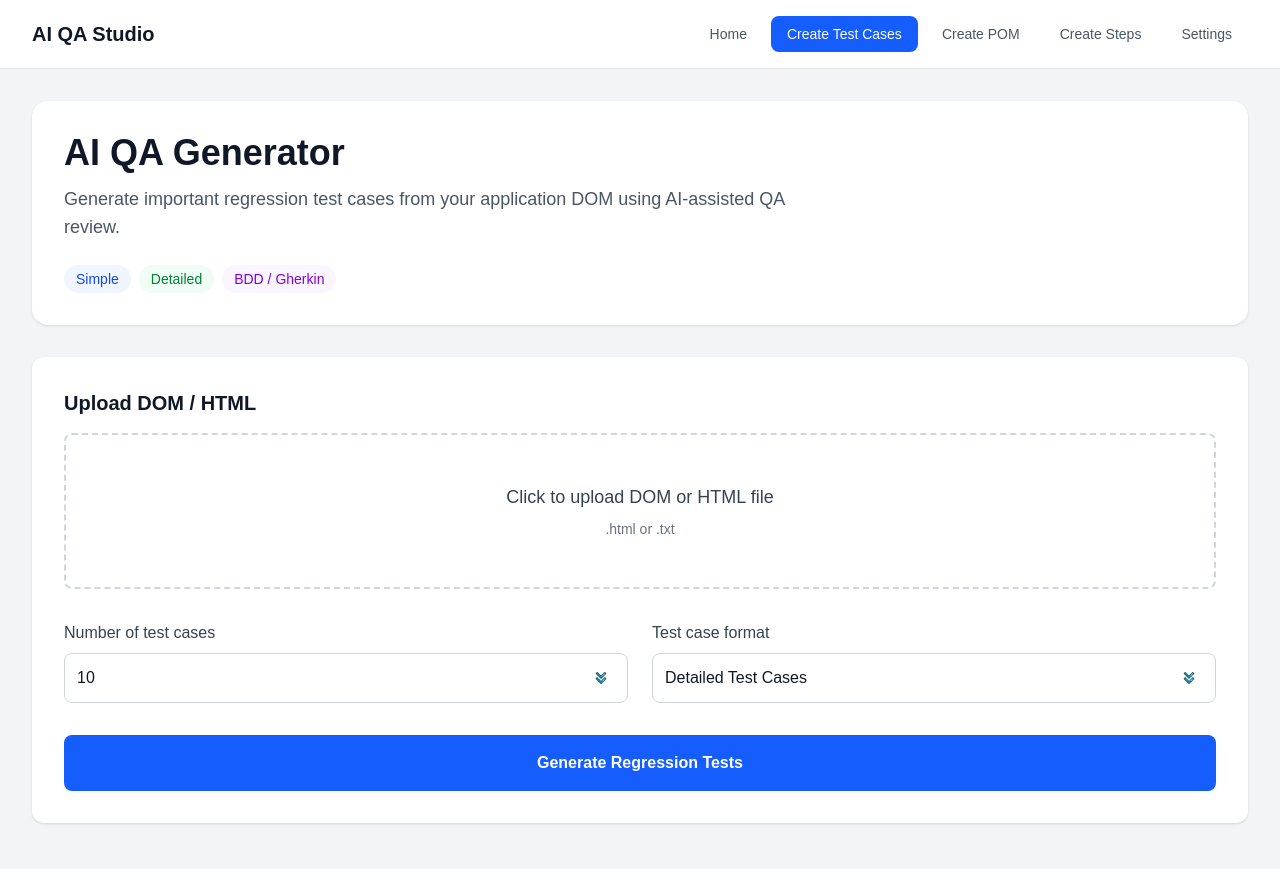
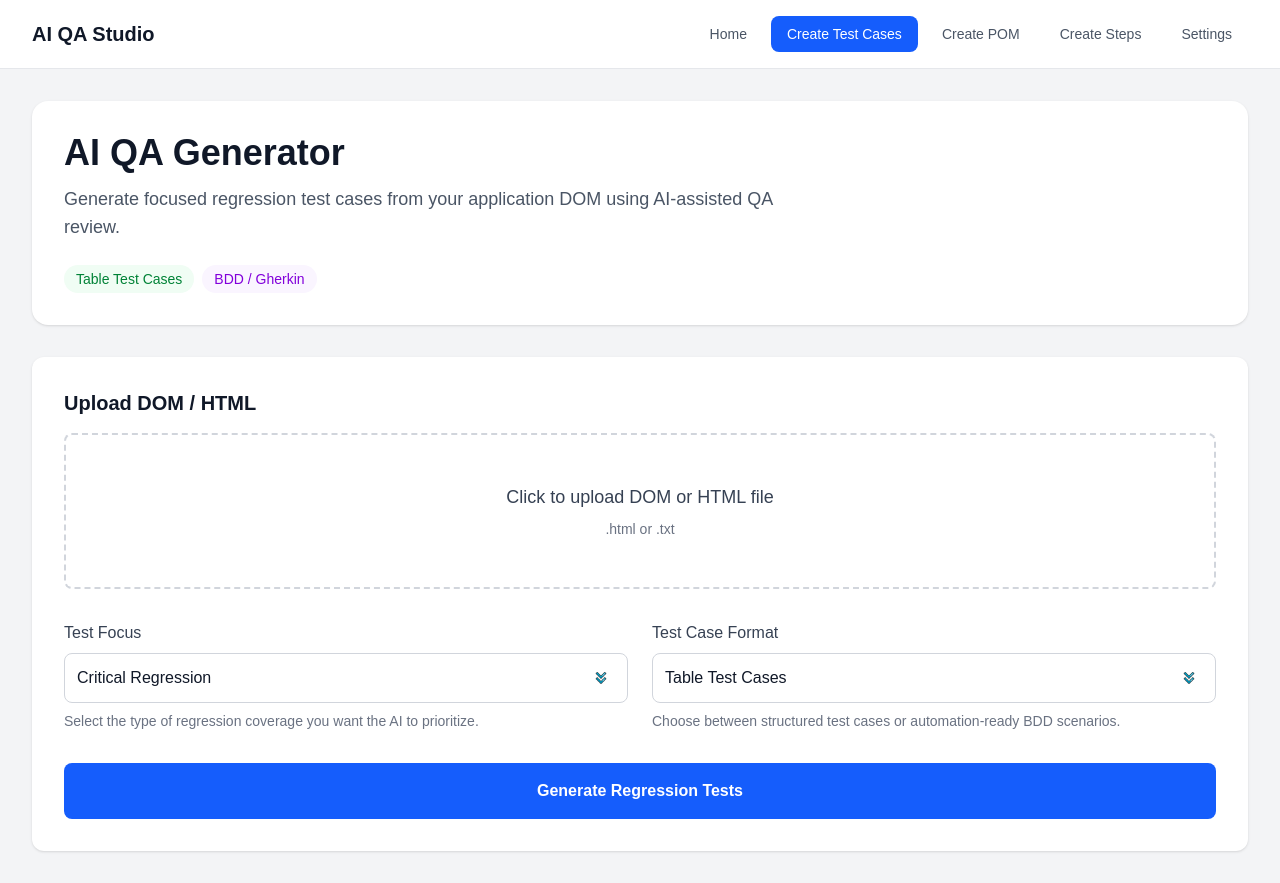
Before and after one commit to PeterLukic/ai-qa-generator, a Next.js app: page /ts in a window 1280 px wide. Built offline with nearby package versions, Linux system fonts and the light colour scheme.

Commit message:
update page for ts

```diff
--- a/app/ts/page.tsx
+++ b/app/ts/page.tsx
@@ -4,15 +4,16 @@ import { useState } from "react";
 import { cleanDom } from "@/lib/domCleaner";
 
 type TestCaseFormat =
-  | "simple"
   | "detailed"
   | "bdd";
 
-type SimpleTestCase = {
-  id: string;
-  name: string;
-  description: string;
-};
+type TestFocus =
+  | "critical"
+  | "positive"
+  | "negative"
+  | "edge"
+  | "smoke"
+  | "balanced";
 
 type DetailedStep = {
   step: number;
@@ -58,8 +59,7 @@ type GeneratedResult = {
   model?: string;
 
   testCases?:
-    | SimpleTestCase[]
-    | DetailedTestCase[];
+    DetailedTestCase[];
 
   feature?: string;
 
@@ -79,10 +79,12 @@ export default function Home() {
   ] = useState("");
 
   const [
-    numberOfTests,
-    setNumberOfTests,
+    testFocus,
+    setTestFocus,
   ] =
-    useState<number>(10);
+    useState<TestFocus>(
+      "critical"
+    );
 
   const [
     testCaseFormat,
@@ -159,6 +161,18 @@ export default function Home() {
         return;
       }
 
+      // =================================================
+      // TEMPORARY MAXIMUM TEST COUNT
+      //
+      // Backend still expects numberOfTests.
+      // Later the backend will use Test Focus directly.
+      // =================================================
+
+      const numberOfTests =
+        testFocus === "smoke"
+          ? 3
+          : 5;
+
       try {
         setIsGenerating(true);
 
@@ -187,6 +201,8 @@ export default function Home() {
                     fileContent,
 
                   numberOfTests,
+
+                  testFocus,
 
                   testCaseFormat,
 
@@ -256,19 +272,15 @@ export default function Home() {
           </h1>
 
           <p className="mt-3 max-w-3xl text-lg text-gray-600">
-            Generate important regression test cases
+            Generate focused regression test cases
             from your application DOM using AI-assisted
             QA review.
           </p>
 
           <div className="mt-6 flex flex-wrap gap-2">
 
-            <span className="rounded-full bg-blue-50 px-3 py-1 text-sm font-medium text-blue-700">
-              Simple
-            </span>
-
             <span className="rounded-full bg-green-50 px-3 py-1 text-sm font-medium text-green-700">
-              Detailed
+              Table Test Cases
             </span>
 
             <span className="rounded-full bg-purple-50 px-3 py-1 text-sm font-medium text-purple-700">
@@ -383,58 +395,82 @@ export default function Home() {
 
           <div className="mt-8 grid gap-6 md:grid-cols-2">
 
-            {/* NUMBER OF TESTS */}
+            {/* =================================================
+                TEST FOCUS
+            ================================================= */}
 
             <div>
 
               <label className="block font-medium text-gray-700">
-                Number of test cases
+                Test Focus
               </label>
 
               <select
                 value={
-                  numberOfTests
+                  testFocus
                 }
 
                 onChange={(
                   event
-                ) =>
-                  setNumberOfTests(
-                    Number(
-                      event.target.value
-                    )
-                  )
-                }
+                ) => {
+                  setTestFocus(
+                    event.target
+                      .value as TestFocus
+                  );
+
+                  setResult(
+                    null
+                  );
+
+                  setError(
+                    ""
+                  );
+                }}
 
                 className="mt-2 w-full rounded-lg border border-gray-300 p-3 text-gray-900"
               >
 
-                <option value={10}>
-                  10
+                <option value="critical">
+                  Critical Regression
                 </option>
 
-                <option value={20}>
-                  20
+                <option value="positive">
+                  Positive Tests
                 </option>
 
-                <option value={30}>
-                  30
+                <option value="negative">
+                  Negative Tests
                 </option>
 
-                <option value={50}>
-                  50
+                <option value="edge">
+                  Edge Cases
+                </option>
+
+                <option value="smoke">
+                  Smoke Tests
+                </option>
+
+                <option value="balanced">
+                  Balanced Coverage
                 </option>
 
               </select>
 
+              <p className="mt-2 text-sm text-gray-500">
+                Select the type of regression coverage
+                you want the AI to prioritize.
+              </p>
+
             </div>
 
-            {/* TEST CASE FORMAT */}
+            {/* =================================================
+                TEST CASE FORMAT
+            ================================================= */}
 
             <div>
 
               <label className="block font-medium text-gray-700">
-                Test case format
+                Test Case Format
               </label>
 
               <select
@@ -444,22 +480,26 @@ export default function Home() {
 
                 onChange={(
                   event
-                ) =>
+                ) => {
                   setTestCaseFormat(
                     event.target
                       .value as TestCaseFormat
-                  )
-                }
+                  );
+
+                  setResult(
+                    null
+                  );
+
+                  setError(
+                    ""
+                  );
+                }}
 
                 className="mt-2 w-full rounded-lg border border-gray-300 p-3 text-gray-900"
               >
 
-                <option value="simple">
-                  Simple Test Cases
-                </option>
-
                 <option value="detailed">
-                  Detailed Test Cases
+                  Table Test Cases
                 </option>
 
                 <option value="bdd">
@@ -467,6 +507,11 @@ export default function Home() {
                 </option>
 
               </select>
+
+              <p className="mt-2 text-sm text-gray-500">
+                Choose between structured test cases
+                or automation-ready BDD scenarios.
+              </p>
 
             </div>
 
@@ -536,63 +581,10 @@ export default function Home() {
             </div>
 
             {/* =====================================================
-                SIMPLE TEST CASES
-            ===================================================== */}
+                TABLE TEST CASES
 
-            {result.format ===
-              "simple" &&
-              result.testCases && (
-
-                <div className="space-y-4">
-
-                  {(
-                    result.testCases as SimpleTestCase[]
-                  ).map(
-                    (
-                      testCase
-                    ) => (
-
-                      <div
-                        key={
-                          testCase.id
-                        }
-                        className="rounded-xl border border-gray-200 p-6"
-                      >
-
-                        <div className="text-sm font-bold text-blue-600">
-
-                          {
-                            testCase.id
-                          }
-
-                        </div>
-
-                        <h3 className="mt-1 text-xl font-bold text-gray-900">
-
-                          {
-                            testCase.name
-                          }
-
-                        </h3>
-
-                        <p className="mt-3 text-gray-700">
-
-                          {
-                            testCase.description
-                          }
-
-                        </p>
-
-                      </div>
-
-                    )
-                  )}
-
-                </div>
-              )}
-
-            {/* =====================================================
-                DETAILED TEST CASES
+                Internally this still uses format "detailed"
+                until the backend is updated.
             ===================================================== */}
 
             {result.format ===
@@ -601,9 +593,7 @@ export default function Home() {
 
                 <div className="space-y-6">
 
-                  {(
-                    result.testCases as DetailedTestCase[]
-                  ).map(
+                  {result.testCases.map(
                     (
                       testCase
                     ) => (
--- /dev/null
+++ b/lib/prompts/testFocus.ts
@@ -0,0 +1,203 @@
+export type TestFocus =
+  | "critical"
+  | "positive"
+  | "negative"
+  | "edge"
+  | "smoke"
+  | "balanced";
+
+export const ALLOWED_TEST_FOCUS: TestFocus[] = [
+  "critical",
+  "positive",
+  "negative",
+  "edge",
+  "smoke",
+  "balanced",
+];
+
+export function getTestFocusInstructions(
+  focus: TestFocus
+): string {
+  switch (focus) {
+    case "critical":
+      return `
+TEST FOCUS: CRITICAL REGRESSION
+
+PURPOSE:
+
+Create the smallest useful regression suite that protects
+the core functionality of this module.
+
+This mode is intended for QA Automation Engineers who need
+to build a useful regression framework quickly for an
+already-developed product.
+
+Generate a MAXIMUM of 5 test cases.
+
+IMPORTANT:
+
+- Fewer than 5 tests are completely acceptable.
+- Never create filler tests just to reach 5.
+- Prefer 3 excellent tests over 5 weak tests.
+- Cover only functionality whose failure would seriously
+  affect the user or the main business flow.
+
+PRIORITY ORDER:
+
+1. The primary successful user flow.
+2. The most important failure or rejection flow.
+3. Mandatory-field or essential validation behavior.
+4. One important alternative flow if it materially affects
+   the core functionality.
+5. One additional critical risk only if clearly justified.
+
+For a typical login module, strong regression coverage may be:
+
+- Successful login with valid credentials.
+- Login rejected with invalid credentials.
+- Login cannot proceed when required credentials are missing.
+
+Do NOT automatically create separate tests for every
+possible invalid username/password combination.
+
+DO NOT include:
+
+- Cosmetic checks.
+- Colors.
+- Fonts.
+- Spacing.
+- Layout-only checks.
+- Minor text checks.
+- Every possible field permutation.
+- Duplicate validation tests.
+- Low-risk UI details.
+- Exhaustive combinations.
+- Technical HTML checks.
+- Tests that provide little regression value.
+
+Think like an Automation QA Engineer deciding:
+
+"If I only had time to automate a few tests today,
+which tests would protect this functionality the most?"
+`;
+
+    case "positive":
+      return `
+TEST FOCUS: POSITIVE TESTS
+
+Generate ONLY the most important successful user flows.
+
+Maximum 5 tests.
+
+Focus on:
+
+- Valid user actions.
+- Valid inputs.
+- Successful completion of the main functionality.
+- Important alternative successful paths.
+
+Do NOT generate negative tests.
+Do NOT generate edge cases unless they are required
+for a valid primary flow.
+
+Avoid duplicate happy-path variations.
+`;
+
+    case "negative":
+      return `
+TEST FOCUS: NEGATIVE TESTS
+
+Generate ONLY the most important failure and rejection scenarios.
+
+Maximum 5 tests.
+
+Focus on:
+
+- Invalid input.
+- Missing mandatory information.
+- Rejected user actions.
+- Important validation behavior.
+- Prevention of invalid submission.
+
+Do not invent specific error messages unless they are
+supported by the DOM.
+
+Do NOT generate positive happy-path tests.
+Avoid testing every possible invalid combination.
+`;
+
+    case "edge":
+      return `
+TEST FOCUS: EDGE CASES
+
+Generate ONLY meaningful boundary and edge scenarios.
+
+Maximum 5 tests.
+
+Generate an edge case only when the DOM provides evidence
+that the boundary or unusual condition is relevant.
+
+Examples:
+
+- Required vs empty value.
+- Maximum supported length.
+- Minimum or maximum numeric value.
+- Available limits.
+- Boundary selections.
+- Optional vs mandatory values.
+
+Do NOT invent limits that are not supported by the DOM.
+
+Do NOT generate ordinary happy-path or generic negative tests.
+`;
+
+    case "smoke":
+      return `
+TEST FOCUS: SMOKE TESTS
+
+Generate only the minimum tests required to confirm that
+the core functionality is available after a deployment.
+
+Maximum 3 tests.
+
+Prefer:
+
+- One primary happy-path flow.
+- One essential page/component availability check when needed.
+- One additional business-critical flow only when necessary.
+
+Smoke coverage must be extremely small and fast.
+
+Do NOT include detailed validation permutations,
+edge cases, cosmetic checks, or low-risk scenarios.
+`;
+
+    case "balanced":
+      return `
+TEST FOCUS: BALANCED COVERAGE
+
+Generate a small balanced regression suite.
+
+Maximum 5 tests.
+
+Prioritize approximately:
+
+- 2 important positive scenarios.
+- 2 important negative scenarios.
+- 1 meaningful edge case when supported by the DOM.
+
+This distribution is guidance, not a quota.
+
+If the module is simple, generate fewer tests.
+
+Always prioritize business risk over achieving
+a specific category count.
+
+Do NOT create filler tests.
+Do NOT create cosmetic or implementation-detail tests.
+`;
+
+    default:
+      return "";
+  }
+}
```
